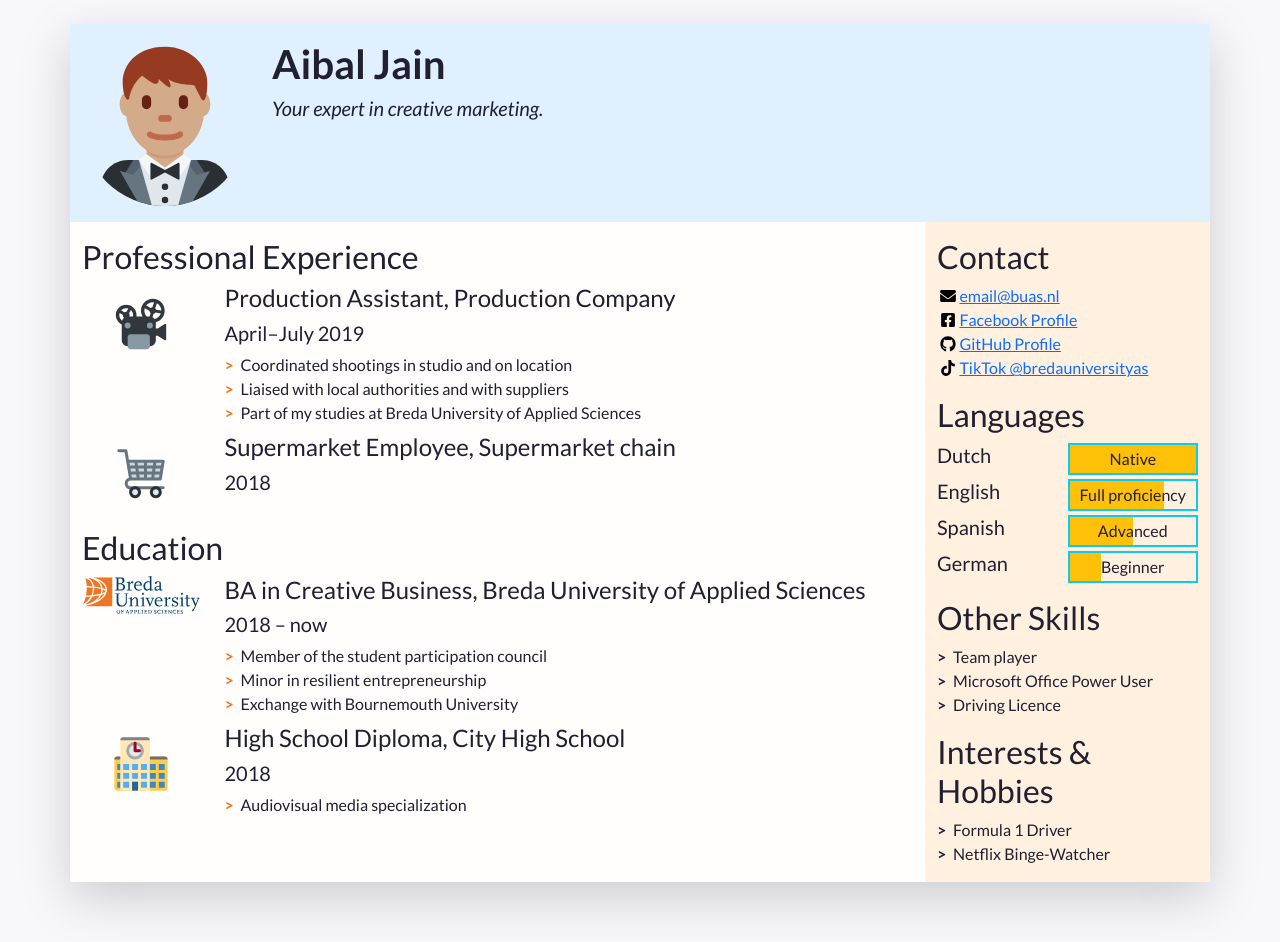
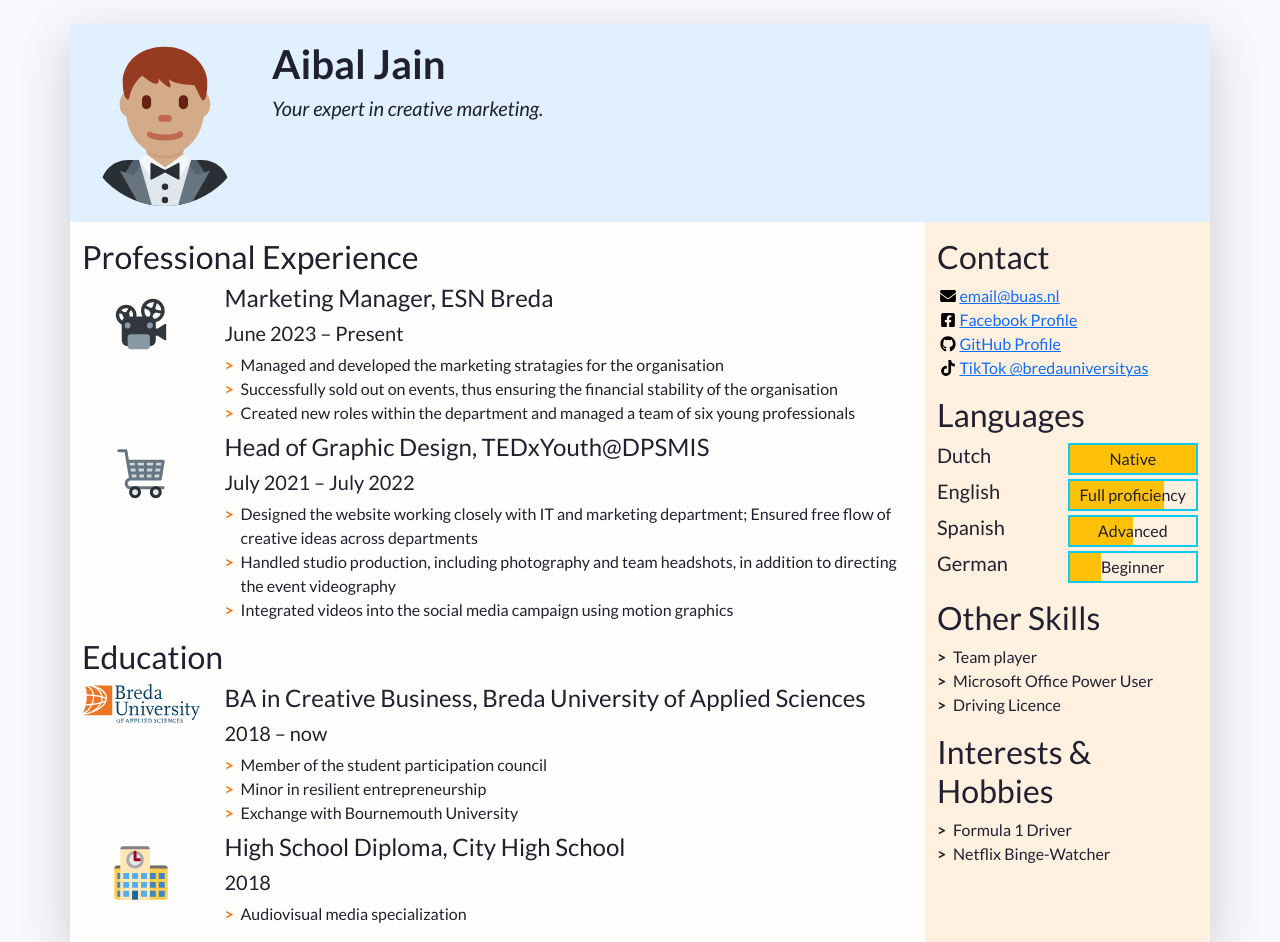
Before and after one commit to Disaibaled/BrandDevelopent_IndividualAssignment, a plain HTML site: page index.html in a window 1280 px wide. Shown: the top 942 px of the page. Drawn offline with nearby package versions, Linux system fonts and the light colour scheme.

Commit message:
Added Professional Experience

```diff
--- a/index.html
+++ b/index.html
@@ -14,7 +14,7 @@
     <!-- Links to our additional CSS styles -->
     <link rel="stylesheet" href="css/styles.css">
 
-    <title>Firstname Lastname's Resumé</title>
+    <title>Aibal Jain's Resumé</title>
   </head>
   <!-- End of the head -->
 
@@ -84,13 +84,13 @@
                   <img class="biography-logo mw-100 d-block mx-auto" src="images/employers/projector.svg" alt="Company logo" width="80">
                 </div>
                 <div class="biography-contents col-9 col-sm-10 col-md-9 col-lg-10">
-                  <h4>Production Assistant, Production Company</h4>
-                  <h5>April&ndash;July 2019</h5>
+                  <h4>Marketing Manager, ESN Breda</h4>
+                  <h5>June 2023 &ndash; Present</h5>
                   <!-- Use the list below to talk about your achievements -->
                   <ul class="biography-details list-unstyled">
-                    <li>Coordinated shootings in studio and on location</li>
-                    <li>Liaised with local authorities and with suppliers</li>
-                    <li>Part of my studies at Breda University of Applied Sciences</li>
+                    <li>Managed and developed the marketing stratagies for the organisation</li>
+                    <li>Successfully sold out on events, thus ensuring the financial stability of the organisation</li>
+                    <li>Created new roles within the department and managed a team of six young professionals</li>
                   </ul>
                 </div>
               </li>
@@ -102,8 +102,13 @@
                   <img class="biography-logo mw-100 d-block mx-auto" src="images/employers/trolley.svg" alt="Company logo" width="80">
                 </div>
                 <div class="biography-contents col-9 col-sm-10 col-md-9 col-lg-10">
-                  <h4>Supermarket Employee, Supermarket chain</h4>
-                  <h5>2018</h5>
+                  <h4>Head of Graphic Design, TEDxYouth@DPSMIS</h4>
+                  <h5>July 2021 &ndash; July 2022</h5>
+					<ul class="biography-details list-unstyled">
+                    <li>Designed the website working closely with IT and marketing department; Ensured free flow of creative ideas across departments</li>
+                    <li>Handled studio production, including photography and team headshots, in addition to directing the event videography</li>
+                    <li>Integrated videos into the social media campaign using motion graphics</li>
+                  </ul>
                   <!-- This entry doesn't have a list of achievements, but you can copy-paste the one from above -->
                 </div>
               </li>
```
